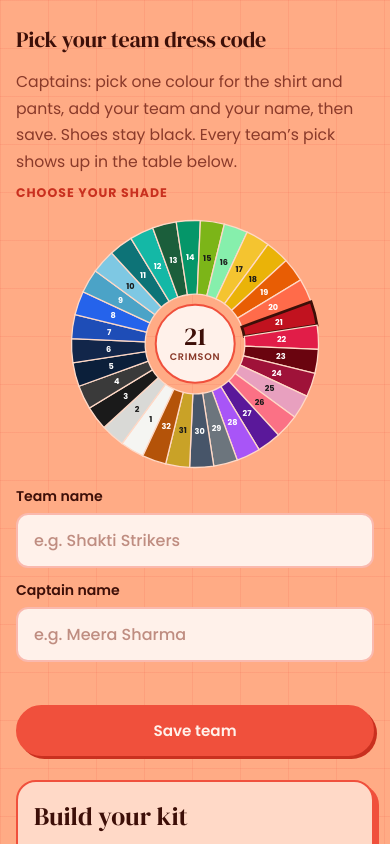
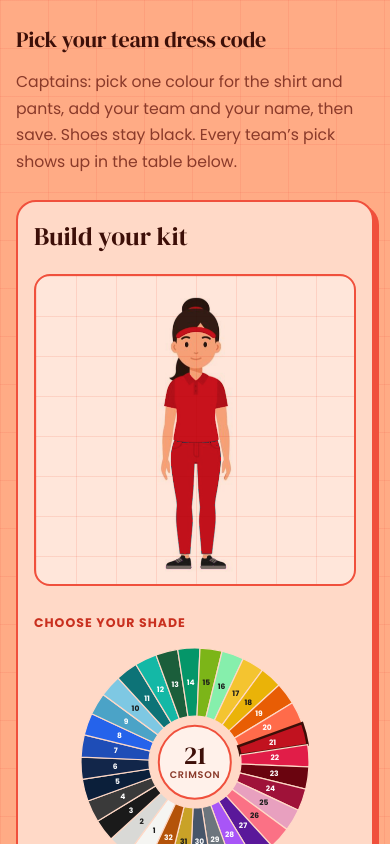
Before and after one commit to Abhinav7272/Team-Kit, a website: page index.html in a window 390 px wide. Shown: the top 844 px of the page. Drawn offline with Linux system fonts and the light colour scheme; no server answers.

Commit message:
Put the colour wheel beside the kit preview.
Team name, captain name, and save stay in the kit card, and the shade picker sits next to the figure instead of in the heading.

Co-authored-by: Cursor <cursoragent@cursor.com>

```diff
--- a/css/styles.css
+++ b/css/styles.css
@@ -61,10 +61,6 @@ input {
   max-width: 1200px;
   margin: 0 auto;
   padding: 40px 24px 28px;
-  display: grid;
-  grid-template-columns: 1fr minmax(280px, 400px);
-  gap: 24px 48px;
-  align-items: center;
 }
 
 .hero h1 {
@@ -85,20 +81,9 @@ input {
   color: var(--muted);
 }
 
-.hero-shade {
-  display: grid;
-  justify-items: stretch;
-  gap: 12px;
-  margin: 0;
-}
-
-.hero-shade .wheel-wrap {
+.builder-form .wheel-wrap {
   width: min(240px, 100%);
   margin: 0 auto;
-}
-
-.hero-shade .form-actions {
-  justify-content: center;
 }
 
 /* ---------- Layout ---------- */
@@ -609,13 +594,7 @@ input {
 
 /* ---------- Tablet ---------- */
 @media (max-width: 960px) {
-  .hero {
-    grid-template-columns: 1fr;
-    gap: 8px;
-    padding-top: 28px;
-  }
-
-  .hero-shade .wheel-wrap { width: min(260px, 80vw); }
+  .hero { padding-top: 28px; }
 
   .builder-grid { grid-template-columns: 1fr; gap: 28px; }
 
--- a/index.html
+++ b/index.html
@@ -15,14 +15,32 @@
       <h1>Pick your team dress code</h1>
       <p>Captains: pick one colour for the shirt and pants, add your team and your name, then save. Shoes stay black. Every team’s pick shows up in the table below.</p>
     </div>
+  </section>
 
-    <form class="hero-shade" id="kit-form" novalidate>
+  <main class="page">
+    <!-- BLOCK 1: builder -->
+    <section class="card builder" aria-labelledby="builder-title">
+      <div class="card-head">
+        <h2 id="builder-title">Build your kit</h2>
+        <span class="edit-badge" id="edit-badge" hidden>Editing a saved team</span>
+      </div>
+
+      <div class="builder-grid">
+        <div class="stage">
+          <div class="stage-figure">
+            <canvas id="kit-canvas" aria-label="Kit preview"></canvas>
+          </div>
+        </div>
+
+        <form class="builder-form" id="kit-form" novalidate>
+          <div class="field-group">
             <span class="label">Choose your shade</span>
             <div class="wheel-wrap">
               <svg class="shade-wheel" id="shade-wheel" viewBox="0 0 240 240" role="listbox" aria-label="Colour shades 1 to 32"></svg>
               <div class="wheel-center" aria-live="polite">
                 <span class="shade-num" id="shade-num">1</span>
                 <span class="shade-name" id="shade-name">Snow</span>
+              </div>
             </div>
           </div>
 
@@ -40,21 +58,7 @@
             <button type="submit" class="btn btn-primary" id="save-btn">Save team</button>
             <button type="button" class="btn btn-ghost" id="cancel-edit" hidden>Cancel edit</button>
           </div>
-      <span class="edit-badge" id="edit-badge" hidden>Editing a saved team</span>
         </form>
-  </section>
-
-  <main class="page">
-    <!-- BLOCK 1: builder -->
-    <section class="card builder" aria-labelledby="builder-title">
-      <div class="card-head">
-        <h2 id="builder-title">Build your kit</h2>
-      </div>
-
-      <div class="stage">
-        <div class="stage-figure">
-          <canvas id="kit-canvas" aria-label="Kit preview"></canvas>
-        </div>
       </div>
     </section>
 
--- a/js/app.js
+++ b/js/app.js
@@ -383,7 +383,7 @@
     setFormMessage("");
     syncWheel();
     renderKit($("#kit-canvas"), kitColors(state.color));
-    $("#kit-form").scrollIntoView({ behavior: "smooth", block: "start" });
+    $(".builder").scrollIntoView({ behavior: "smooth", block: "start" });
   }
 
   async function handleSave(event) {
```
Lines whose indentation alone changed are shown as unchanged.
